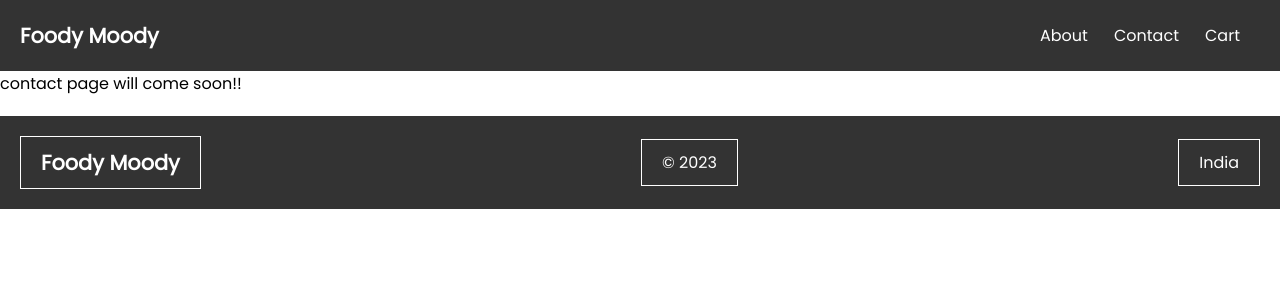
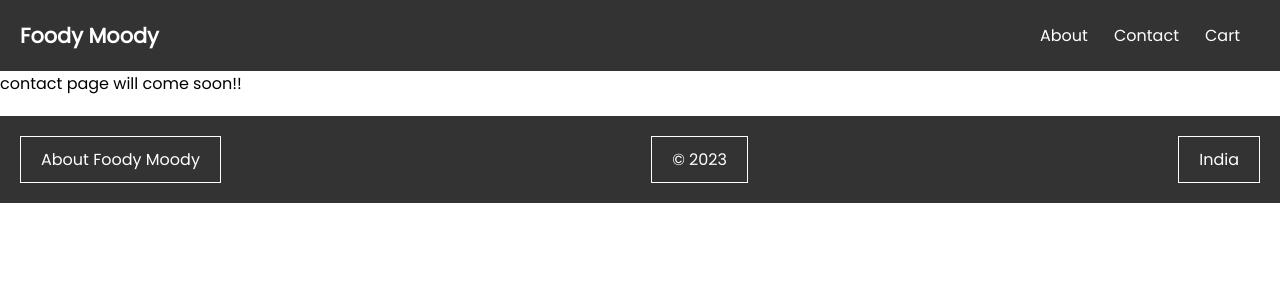
Before and after one commit to k-rahul21/Foody-moody, a React (Vite) app: page /contact in a window 1280 px wide. Shown: the top 300 px of the page. Built offline with nearby package versions, Linux system fonts and the light colour scheme.

Commit message:
refactor: footer component

```diff
--- a/src/components/Footer/Footer.js
+++ b/src/components/Footer/Footer.js
@@ -5,7 +5,7 @@ const Footer = () => {
   return (
     <div className="footer-section">
       <Link to="/">
-      <h1 className="title border-box">  Foody Moody</h1>
+      <p className="title border-box">About Foody Moody</p>
       </Link>
       <p className="copy-right border-box">&#169; 2023</p>
       <p className="origin border-box">India</p>
--- a/src/components/Footer/Footer.scss
+++ b/src/components/Footer/Footer.scss
@@ -10,10 +10,6 @@
   align-items: center;
 }
 
-.footer-section a h1 {
-  font-size: 1.3rem;
-}
-
 .border-box {
   border: 1px solid;
   padding: 10px 20px;
```
